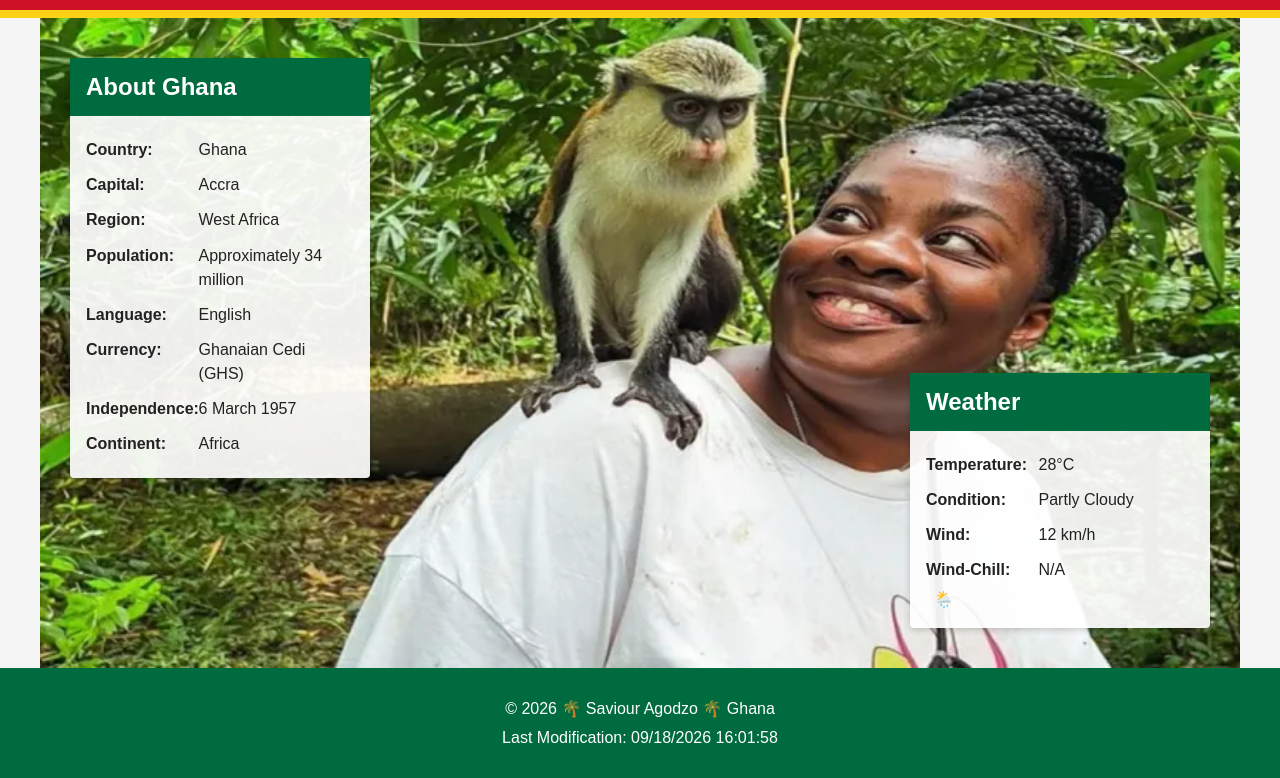
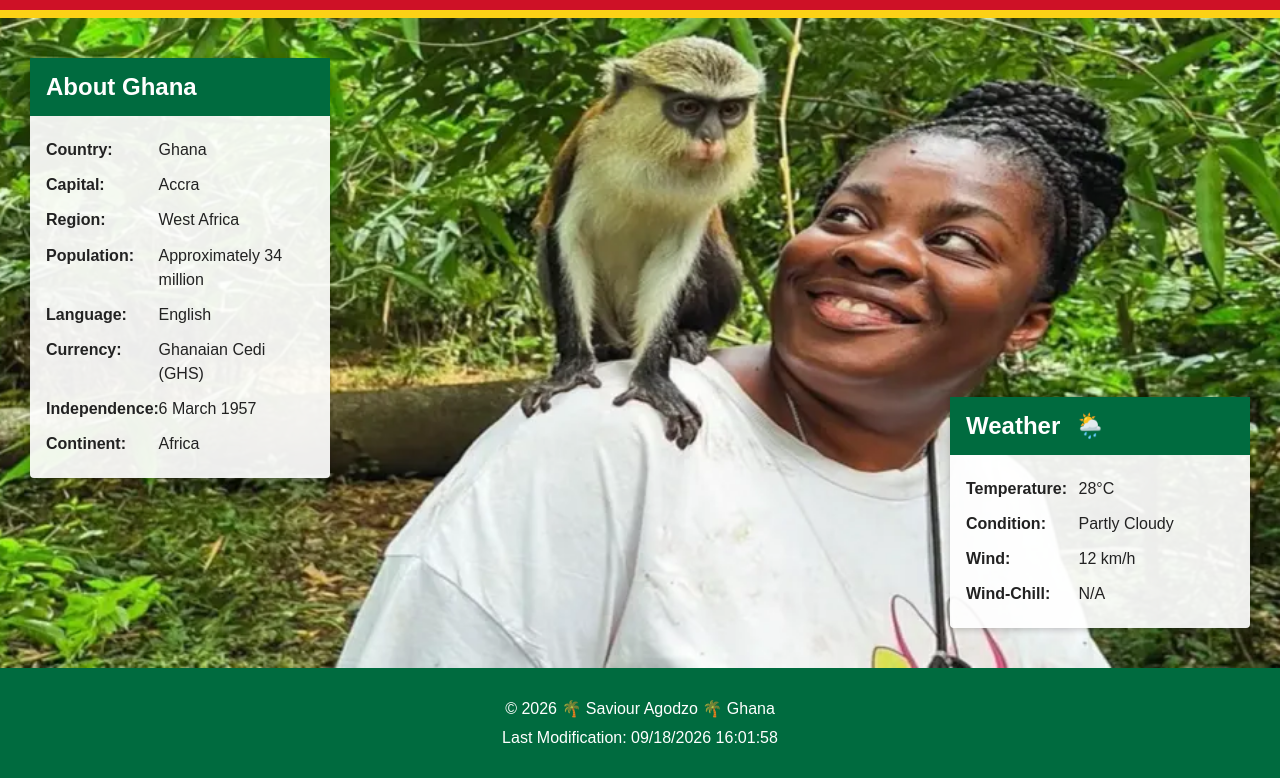
Before and after one commit to saviour-agodzo/wdd131, a plain HTML site: page place.html in a window 1280 px wide. Shown: the part 98-876 px from the top of the page. Drawn offline with Linux system fonts and the light colour scheme.

Commit message:
Update place.html

```diff
--- a/styles/place.css
+++ b/styles/place.css
@@ -127,11 +127,14 @@ footer p {
 
     main {
         position: relative;
-        max-width: 1200px;
+        width: 100%;
+        /* max-width: 1200px; */
         margin: 0 auto;
     }
 
+    /* add display */
     .hero img {
+        display: block;
         width: 100%;
         height: 650px;
         object-fit: cover;
@@ -162,7 +165,7 @@ footer p {
     }
 
     /* Weather icon for the wider view. This satisfies the pseudo-element requirement. */
-    .weather::after {
+    .weather h2::after {
         content: "🌦️";
         margin-left: 0.5rem;
     }
```
